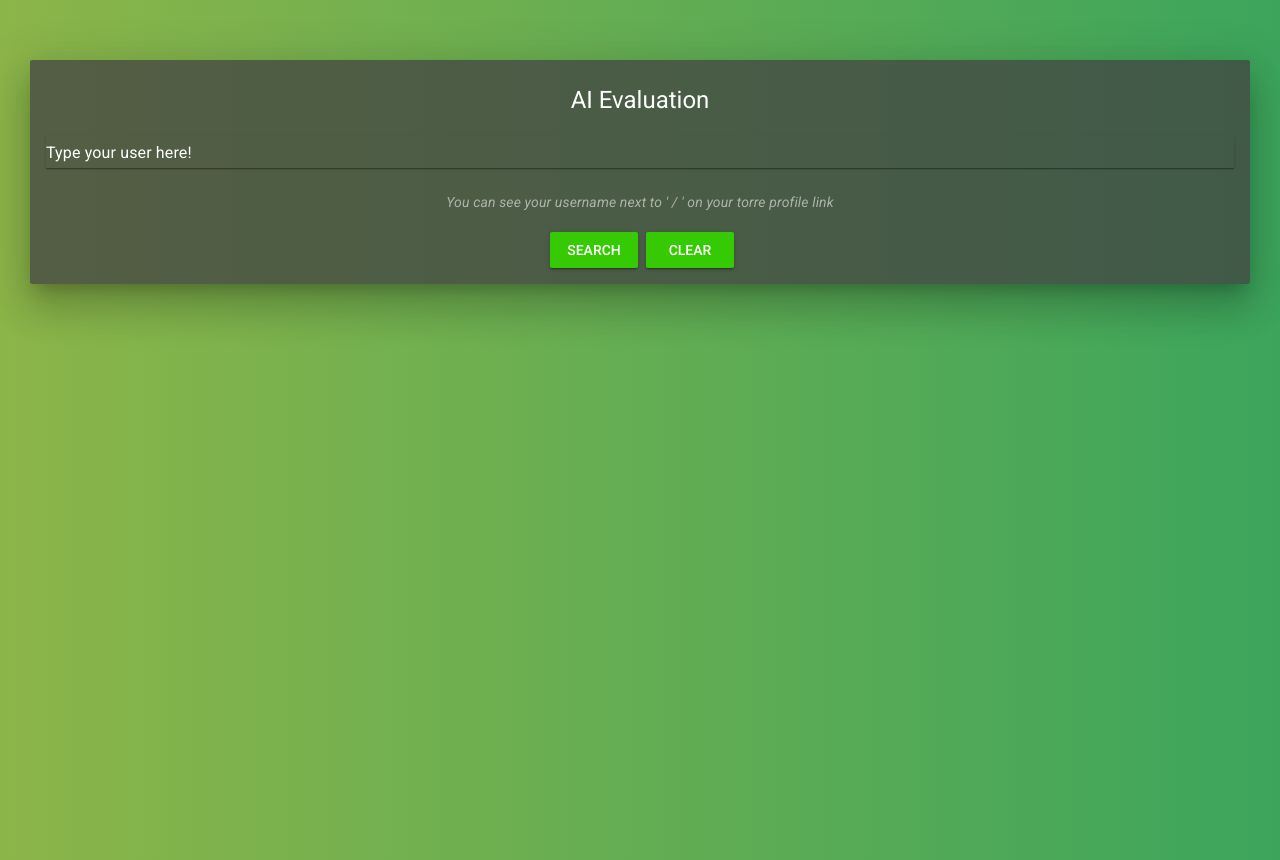
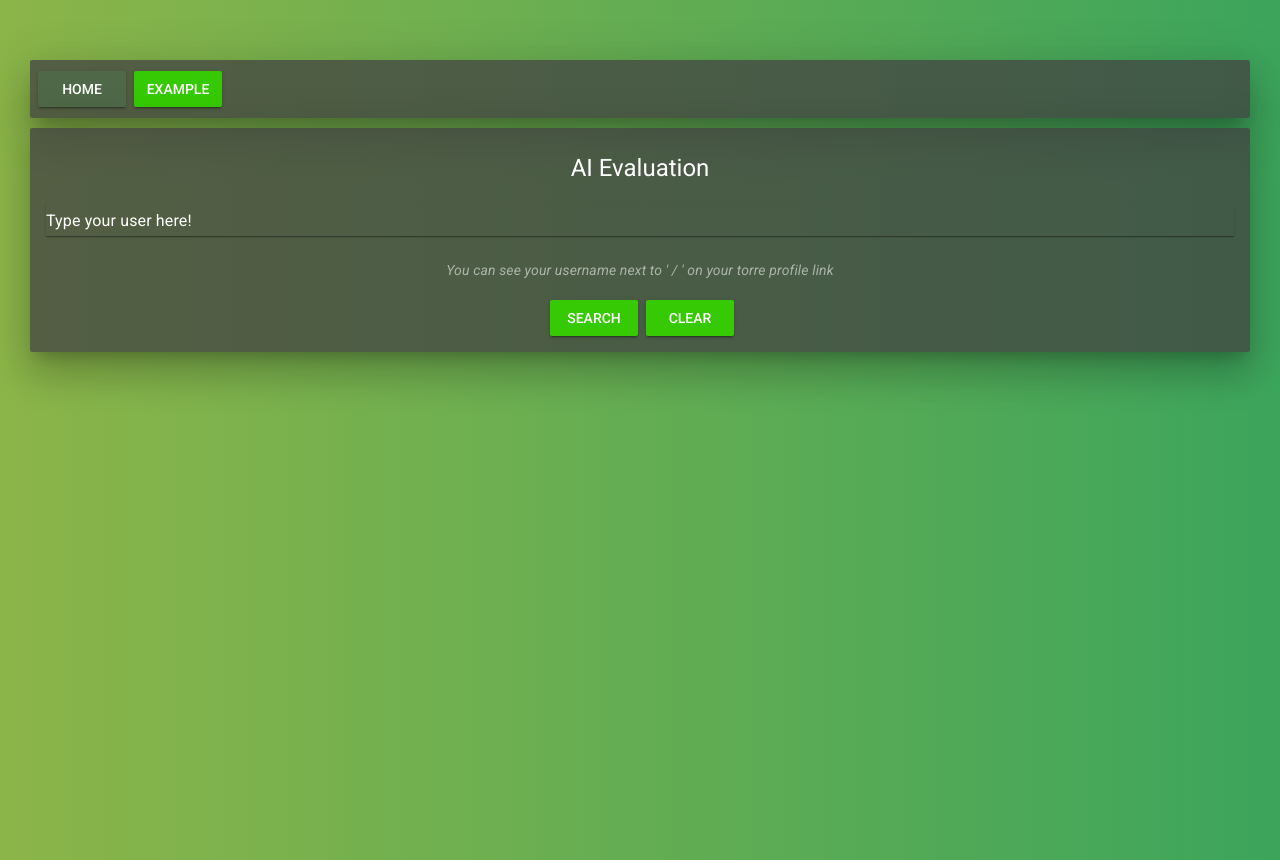
Before and after one commit to Gus657/ai-summary-bio-front, a Vue app: page / in a window 1280 px wide. Built offline with nearby package versions, Linux system fonts and the light colour scheme.

Commit message:
Adding Simple Tab options (Menu)

```diff
--- a/src/App.vue
+++ b/src/App.vue
@@ -1,5 +1,24 @@
 <template>
   <div id="app">
+    <md-card class="card  md-elevation-24 margin-top">
+            <div class="top-left">
+                <md-button
+                  @click="focusHome()"
+                  class=" md-raised font-color "
+                  v-bind:class="[homeButton ? styleFocus : styleUnfocus]"
+                >
+                  Home
+                </md-button>
+
+                <md-button
+                  @click="focusExample()"
+                  class=" md-raised font-color "
+                  v-bind:class="[exampleButton ? styleFocus : styleUnfocus]"
+                >
+                  Example
+                </md-button>
+            </div>
+    </md-card>
     <SearchCard></SearchCard>
   </div>
 </template>
@@ -11,6 +30,25 @@ export default {
   name: 'App',
   components: {
     SearchCard
+  },
+  data(){
+    return {
+      homeButton: true,
+      exampleButton: false,
+      styleFocus: 'button-color-unfocus',
+      styleUnfocus: 'button-color'
+    }
+
+  },
+  methods: {
+    focusHome(){
+      this.homeButton = true;
+      this.exampleButton = false;
+    },
+    focusExample(){
+      this.homeButton = false;
+      this.exampleButton = true;
+    }
   }
 
 }
@@ -23,7 +61,6 @@ export default {
   margin-left: 30px;
   margin-right: 30px;
 }
-
   .card{
     background-color: rgba(67, 67, 67, 0.755);
     color: white;
@@ -31,8 +68,11 @@ export default {
   .font-color{
     color: white;
   }
-  .button-color{
-    background-color: rgb(53, 202, 3);
+ .button-color{
+     background-color: rgb(53, 202, 3);
+  }
+   .button-color-unfocus{
+     background-color: rgb(79, 104, 71);
   }
 
     body{
--- a/src/components/BioData.vue
+++ b/src/components/BioData.vue
@@ -37,14 +37,14 @@
          <span class="md-subhead">  <i>Remember, this is only an idea to help you, isn't a requirement for you.</i></span>
     </md-card>
 
-
     </div>
 </template>
 <script>
 import EvaluationCard from "./Evaluation"
 
 export default {
-    name: 'BioData',data() {
+    name: 'BioData',
+    data() {
         return {
             visible: false,
             buttonVisible: true,
--- a/src/components/SearchCard.vue
+++ b/src/components/SearchCard.vue
@@ -2,6 +2,7 @@
     <div>
         <md-card class="card  md-elevation-24">
          <md-card-header>
+
              <div class="md-title">
                  AI Evaluation
              </div>
@@ -66,5 +67,11 @@ export default {
 .separator {
     padding: 20px;
 }
+.top-left {
+    display: flex;
+    align-items: left;
+    margin-bottom: 10px;
+    padding: 5px 0 5px 0 ;
+}
 
 </style>
```
Also changed, not shown: 1 other file (tests, documents, lock files or other folders).
